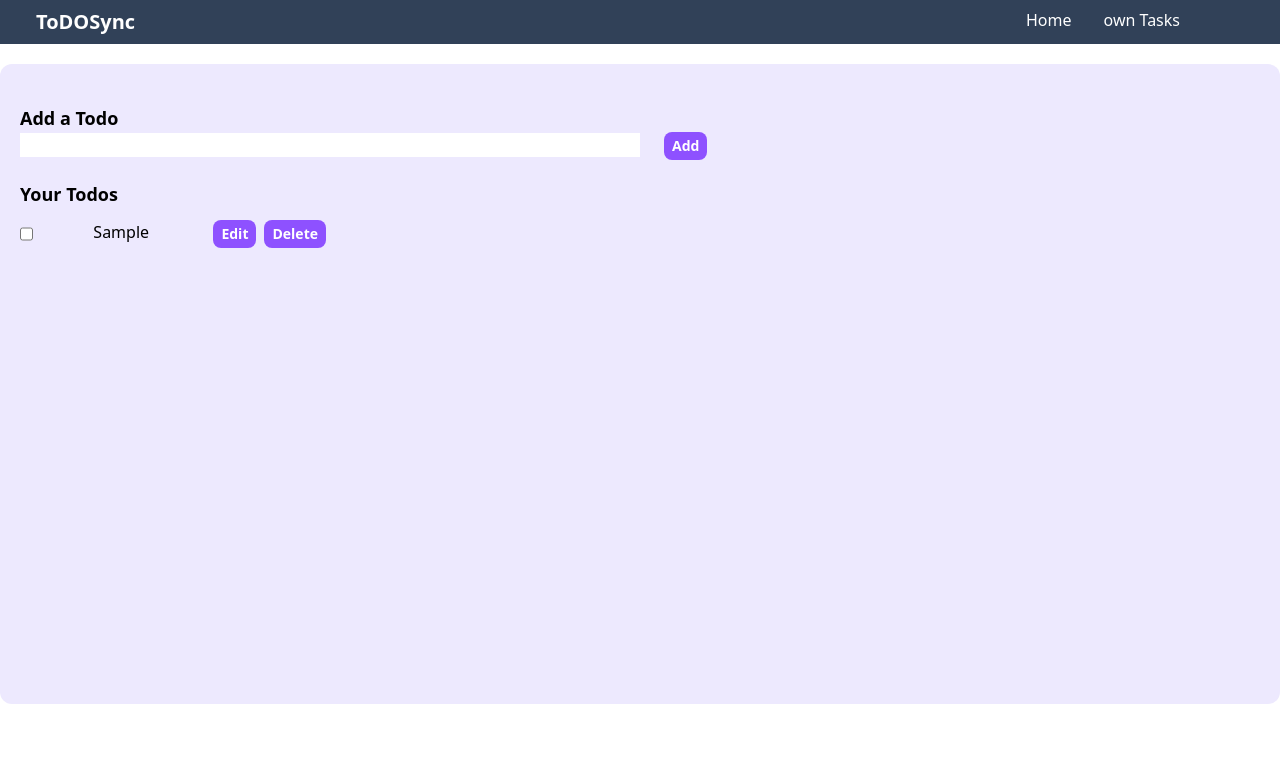
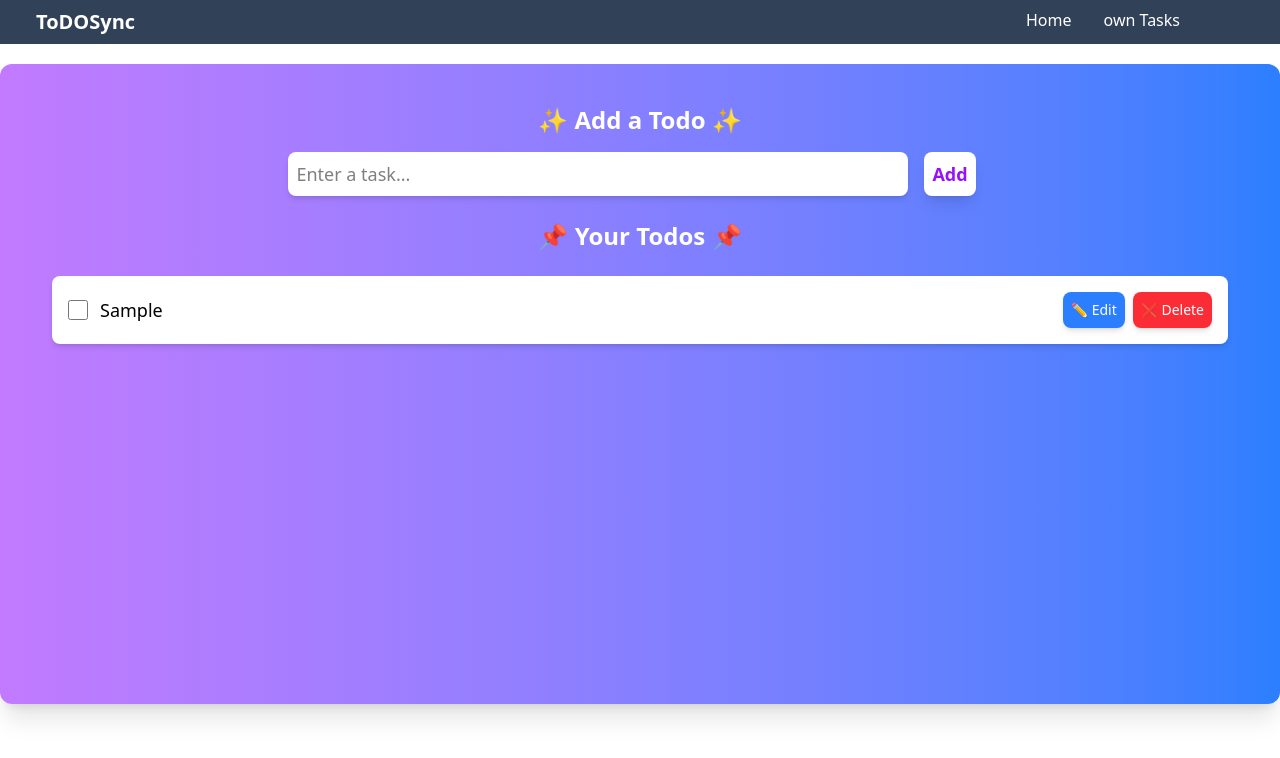
Before and after one commit to Anurag-Kuche/TodoSync, a React (Vite) app: page / in a window 1280 px wide. Both pictures are taken after typing "Sample" into the empty fields and a click on the button "Add". Shown: the top 758 px of the page. Built offline with nearby package versions, Linux system fonts and the light colour scheme.

Commit message:
final output

```diff
--- a/src/App.jsx
+++ b/src/App.jsx
@@ -1,75 +1,97 @@
-import { useState } from 'react'
+import { useState } from 'react';
 import { v4 as uuidv4 } from 'uuid';
-
-import Navbar from './components/Navbar'
+import Navbar from './components/Navbar';
 
 function App() {
-  const[todo,setTodo]=useState("")
-  const [todos,setTodos]=useState([])
+  const [todo, setTodo] = useState("");
+  const [todos, setTodos] = useState([]);
+  const [editId, setEditId] = useState(null);
 
-  const handleEdit=()=>{
+  const handleDelete = (id) => {
+    let newTodos = todos.filter(item => item.id !== id);
+    setTodos(newTodos);
+  };
 
-  }
-  const handleDelete=(e,id)=>{
+  const handleAddOrUpdate = () => {
+    if (editId) {
+      let updatedTodos = todos.map(item =>
+        item.id === editId ? { ...item, todo } : item
+      );
+      setTodos(updatedTodos);
+      setEditId(null);
+    } else {
+      setTodos([...todos, { id: uuidv4(), todo, isCompleted: false }]);
+    }
+    setTodo("");
+  };
 
+  const handleChange = (e) => {
+    setTodo(e.target.value);
+  };
 
-    let newTodos=todos.filter(item=>{
-      return item.id!==id
-    });
+  const handleCheckbox = (e) => {
+    let id = e.target.name;
+    let index = todos.findIndex(item => item.id === id);
+    let newTodos = [...todos];
+    newTodos[index].isCompleted = !newTodos[index].isCompleted;
+    setTodos(newTodos);
+  };
 
-    setTodos(newTodos)
-
-  }
-
-  const handleAdd=()=>{
-    setTodos([...todos,{id:uuidv4(),todo,isCompleted:false}])
-    setTodo("")
-  }
-
-  const handleChange=(e)=>{
-    setTodo(e.target.value)
-  }
-  const handleCheckbox=(e) => {
-    let id=e.target.name;
-    let index=todos.findIndex(item=>{
-      return item.id==id;
-    })
-    let newTodos=[...todos];
-    newTodos[index].isCompleted=!newTodos[index].isCompleted;
-    setTodos(newTodos)
-
-  }
-
+  const handleEdit = (id) => {
+    let todoToEdit = todos.find(item => item.id === id);
+    setTodo(todoToEdit.todo);
+    setEditId(id);
+  };
 
   return (
     <>
-    <Navbar/>
-     <div className=" bg-violet-100 container mx-auto my-5 rounded-xl p-5 min-h-[80vh]">
-        <div className="addTodo my-5">
-          <h2 className='text-lg font-bold'>Add a Todo</h2>
-          <input onChange={handleChange}  value={todo} type="text" className='bg-white w-1/2'/>
-          <button onClick={handleAdd} className='bg-violet-500 hover:bg-violet-900 p-2 py-1 text-sm font-bold text-white rounded-lg mx-6'>Add</button>
-        </div>
-        <h2 className='text-lg font-bold'>Your Todos</h2>
-        <div className="todos">
-          {todos.map(item=>{
-            return <div key={item.id}className="todo flex w-1/4 justify-between my-3">
-              <input name={item.id} onChange={handleCheckbox} type="checkbox" value={item.isCompleted}  id='' />
-            <div className={item.isCompleted?"line-through":""}>{item.todo}</div>
-            <div className="buttons">
-              <button onClick={handleEdit} className='bg-violet-500 hover:bg-violet-900 p-2 py-1 text-sm font-bold text-white rounded-lg mx-1'>Edit</button>
-              <button onClick={(e)=>{handleDelete(item.id)}} className='bg-violet-500 hover:bg-violet-900 p-2 py-1 text-sm font-bold text-white rounded-lg mx-1'>Delete</button>
-
-            </div>
+      <Navbar />
+      <div className="bg-gradient-to-r from-purple-400 to-blue-500 container mx-auto my-5 rounded-xl p-5 min-h-[80vh] shadow-xl">
+        <div className="addTodo my-5 text-center">
+          <h2 className='text-2xl font-bold text-white'>✨ Add a Todo ✨</h2>
+          <div className="flex justify-center mt-4">
+            <input
+              onChange={handleChange}
+              value={todo}
+              type="text"
+              className='bg-white w-1/2 p-2 rounded-lg shadow-md text-lg'
+              placeholder='Enter a task...'
+            />
+            <button onClick={handleAddOrUpdate}
+              className='bg-white text-purple-600 hover:bg-purple-700 hover:text-white transition p-2 py-2 text-lg font-bold rounded-lg mx-4 shadow-lg'>
+              {editId ? "Update" : "Add"}
+            </button>
           </div>
-
-          })}
-
         </div>
 
-     </div>
+        <h2 className='text-2xl font-bold text-white text-center mt-6'>📌 Your Todos 📌</h2>
+        <div className="todos mt-6 px-8">
+          {todos.length === 0 ? (
+            <p className='text-center text-white text-lg'>No tasks yet! Add one above. 🚀</p>
+          ) : (
+            todos.map(item => (
+              <div key={item.id} className="todo flex items-center justify-between bg-white p-4 rounded-lg shadow-md my-3">
+                <div className='flex items-center gap-3'>
+                  <input name={item.id} onChange={handleCheckbox} type="checkbox" checked={item.isCompleted} className='w-5 h-5' />
+                  <div className={item.isCompleted ? "line-through text-gray-400 text-lg" : "text-lg font-medium"}>{item.todo}</div>
+                </div>
+                <div className="buttons flex gap-2">
+                  <button onClick={() => handleEdit(item.id)}
+                    className='bg-blue-500 hover:bg-blue-700 text-white p-2 rounded-lg shadow-md text-sm'>
+                    ✏ Edit
+                  </button>
+                  <button onClick={() => handleDelete(item.id)}
+                    className='bg-red-500 hover:bg-red-700 text-white p-2 rounded-lg shadow-md text-sm'>
+                    ❌ Delete
+                  </button>
+                </div>
+              </div>
+            ))
+          )}
+        </div>
+      </div>
     </>
-  )
+  );
 }
 
-export default App
+export default App;
```
